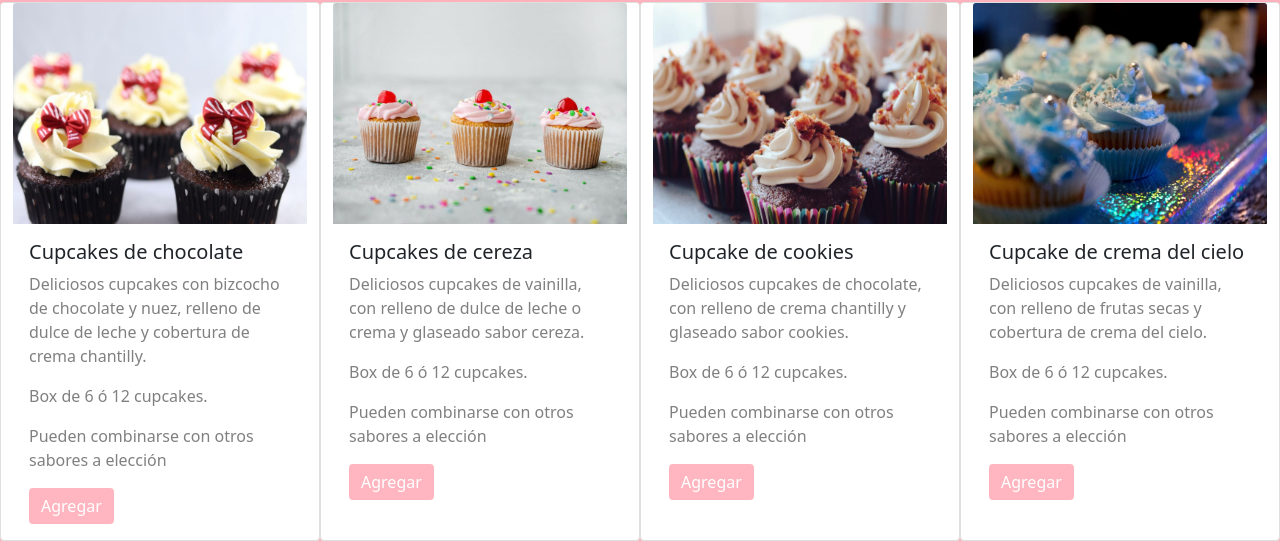
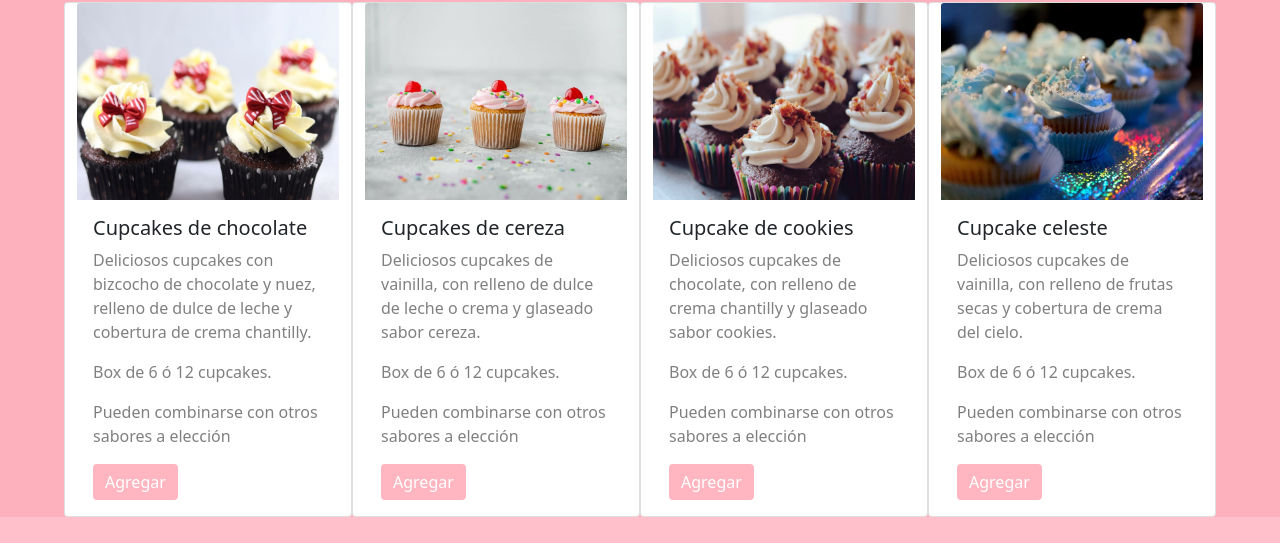
Before and after one commit to carmmcl/Cupcakes-Bootstrap, a website: page productos.html in a window 1280 px wide. Shown: the part 187-730 px from the top of the page. Drawn offline with nearby package versions, Linux system fonts and the light colour scheme.

Commit message:
modificaciones

```diff
--- a/productos.html
+++ b/productos.html
@@ -46,7 +46,7 @@
  <main class="container-fluid">
    <h2 class="animate__animated animate__heartBeat">Nuestros productos</h2>
    <div class="row justify-content-center mt-4">
-      <div class="card hoverfotos" style="width: 20rem;">
+      <div class="card hoverfotos" style="width: 18rem;">
         <img src="./fotos/foto_cupcake_chocolate.jpg" class="card-img-top" alt="...">
         <div class="card-body">
           <h5 class="card-title">Cupcakes de chocolate</h5>
@@ -57,7 +57,7 @@
           <a href="#" class="btn btn-primary">Agregar</a>
         </div>
       </div>
-      <div class="card hoverfotos" style="width: 20rem;">
+      <div class="card hoverfotos" style="width: 18rem;">
         <img src="./fotos/foto_cupcake_cereza.jpg" class="card-img-top" alt="...">
         <div class="card-body">
           <h5 class="card-title">Cupcakes de cereza</h5>
@@ -67,7 +67,7 @@
           <a href="#" class="btn btn-primary">Agregar</a>
         </div>
       </div>
-      <div class="card hoverfotos" style="width: 20rem;">
+      <div class="card hoverfotos" style="width: 18rem;">
         <img src="./fotos/foto_cupcake_cookie.jpg" class="card-img-top" alt="...">
         <div class="card-body">
           <h5 class="card-title">Cupcake de cookies</h5>
@@ -77,10 +77,10 @@
           <a href="#" class="btn btn-primary">Agregar</a>
         </div>
       </div>
-      <div class="card hoverfotos" style="width: 20rem;">
+      <div class="card hoverfotos" style="width: 18rem;">
         <img src="./fotos/cupcake_crema_del_cielo.jpg" class="card-img-top" alt="...">
         <div class="card-body">
-          <h5 class="card-title">Cupcake de crema del cielo</h5>
+          <h5 class="card-title">Cupcake celeste</h5>
           <p class="card-text">Deliciosos cupcakes de vainilla, con relleno de frutas secas y cobertura de crema del cielo.</p>
           <p>Box de 6 ó 12 cupcakes.</p>
           <p> Pueden combinarse con otros sabores a elección</p>
```
